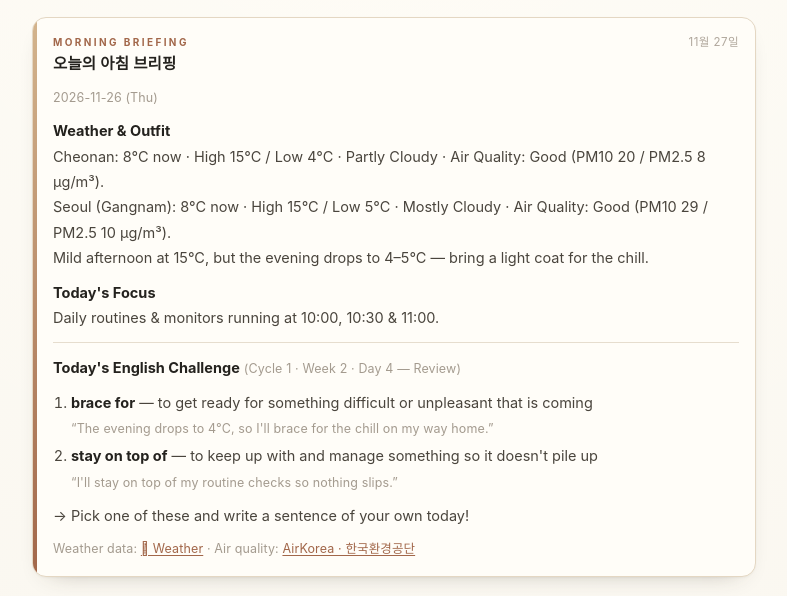
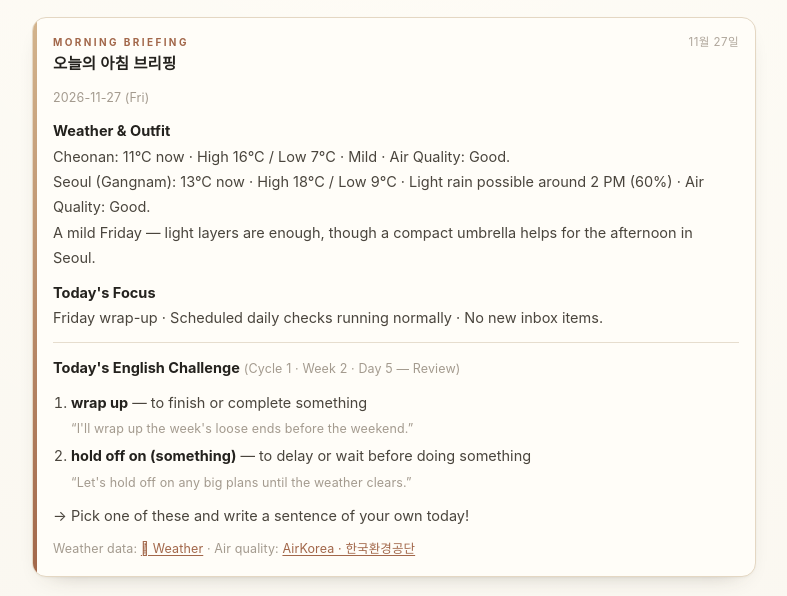
Before and after one commit to irinnnn2-ai/mini-archive, a plain HTML site: page index.html in a window 1280 px wide. Shown: the part 155-751 px from the top of the page, without its empty margins (246-1033 px from the left). Drawn offline with Linux system fonts and the light colour scheme.

Commit message:
Morning briefing for 2026-11-27

```diff
--- a/index.html
+++ b/index.html
@@ -567,18 +567,18 @@
       </div>
       <!-- MORNING_BRIEFING_START -->
       <div class="briefing-body" id="morningBriefing">
-        <p class="briefing-hint">2026-11-26 (Thu)</p>
+        <p class="briefing-hint">2026-11-27 (Fri)</p>
         <p><strong>Weather &amp; Outfit</strong><br>
-        Cheonan: 8°C now · High 15°C / Low 4°C · Partly Cloudy · Air Quality: Good (PM10 20 / PM2.5 8 µg/m³).<br>
-        Seoul (Gangnam): 8°C now · High 15°C / Low 5°C · Mostly Cloudy · Air Quality: Good (PM10 29 / PM2.5 10 µg/m³).<br>
-        Mild afternoon at 15°C, but the evening drops to 4–5°C — bring a light coat for the chill.</p>
+        Cheonan: 11°C now · High 16°C / Low 7°C · Mild · Air Quality: Good.<br>
+        Seoul (Gangnam): 13°C now · High 18°C / Low 9°C · Light rain possible around 2 PM (60%) · Air Quality: Good.<br>
+        A mild Friday — light layers are enough, though a compact umbrella helps for the afternoon in Seoul.</p>
         <p><strong>Today's Focus</strong><br>
-        Daily routines &amp; monitors running at 10:00, 10:30 &amp; 11:00.</p>
+        Friday wrap-up · Scheduled daily checks running normally · No new inbox items.</p>
         <hr>
-        <p><strong>Today's English Challenge</strong> <span class="briefing-hint">(Cycle 1 · Week 2 · Day 4 — Review)</span></p>
+        <p><strong>Today's English Challenge</strong> <span class="briefing-hint">(Cycle 1 · Week 2 · Day 5 — Review)</span></p>
         <ol>
-          <li><strong>brace for</strong> — to get ready for something difficult or unpleasant that is coming<br><span class="briefing-hint">&ldquo;The evening drops to 4°C, so I'll brace for the chill on my way home.&rdquo;</span></li>
-          <li><strong>stay on top of</strong> — to keep up with and manage something so it doesn't pile up<br><span class="briefing-hint">&ldquo;I'll stay on top of my routine checks so nothing slips.&rdquo;</span></li>
+          <li><strong>wrap up</strong> — to finish or complete something<br><span class="briefing-hint">&ldquo;I'll wrap up the week's loose ends before the weekend.&rdquo;</span></li>
+          <li><strong>hold off on (something)</strong> — to delay or wait before doing something<br><span class="briefing-hint">&ldquo;Let's hold off on any big plans until the weather clears.&rdquo;</span></li>
         </ol>
         <p>→ Pick one of these and write a sentence of your own today!</p>
         <p class="briefing-hint">Weather data: <a href="https://developer.apple.com/weatherkit/data-source-attribution/">&#xF8FF; Weather</a> · Air quality: <a href="https://www.airkorea.or.kr/">AirKorea · 한국환경공단</a></p>
```
